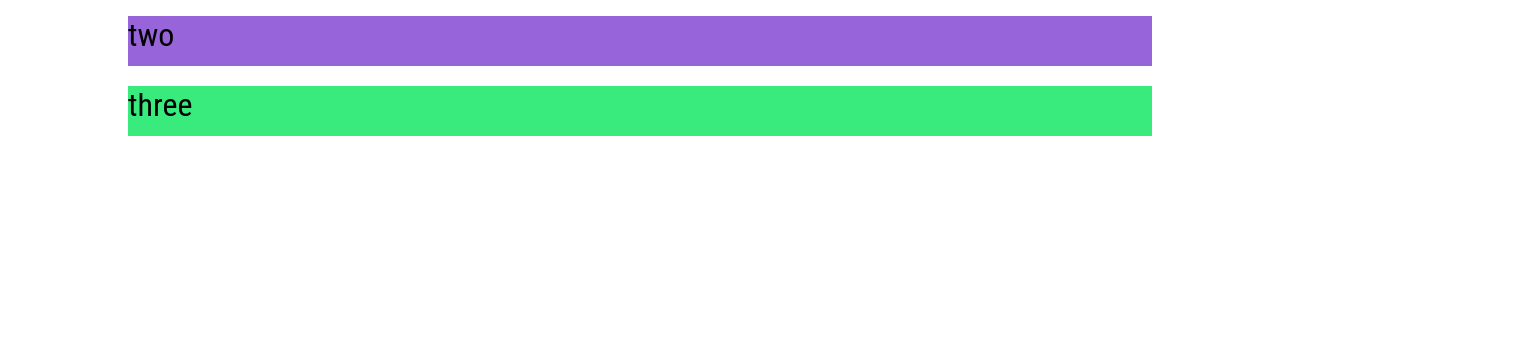
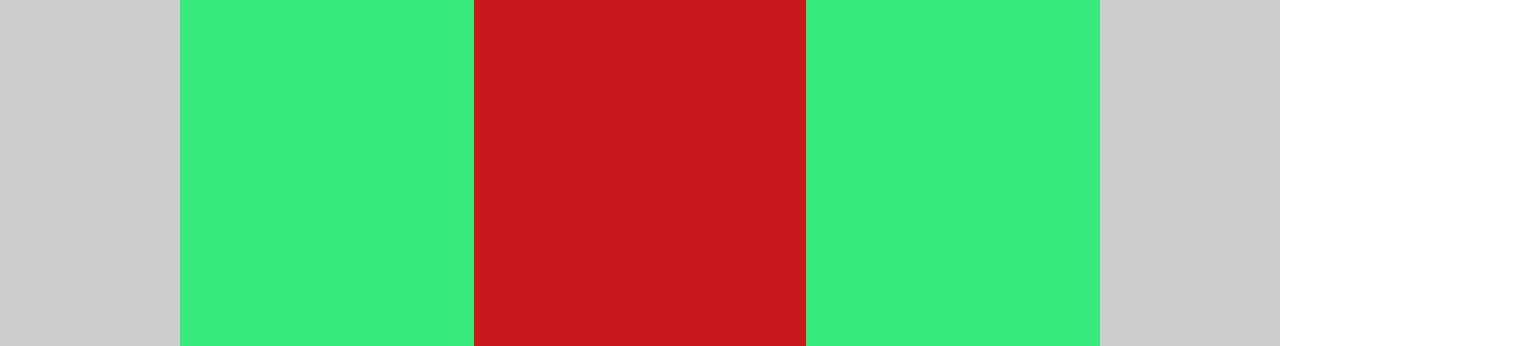
Before and after one commit to chickenclaw13/Tetris, a plain HTML site: page index.html in a window 1280 px wide. Shown: the part 724-1070 px from the top of the page, 1524 px wide, since content can reach past the window. Before the commit the page ends 880 px from the top, so only its background shows below. Drawn offline with nearby package versions, Linux system fonts and the light colour scheme.

Commit message:
add media query

```diff
--- a/css/style.sass
+++ b/css/style.sass
@@ -1,4 +1,5 @@
 @import libs/base
+
 
 
 body
@@ -12,8 +13,6 @@ body
   position: relative
   z-index: 99
   width: 100%
-
-
 
 
 .header-container
@@ -34,38 +33,68 @@ body
   height: 70px
 
 
+.site-main
+  background-color: #cccccc
+
+
 .container
   margin-top: 70px
-  width: 80%
   max-width: 1200px
   margin-left: auto
   margin-right: auto
 
 
-.site-main
-  background-color: #cccccc
+.content , .sidebar
+  height: 300px
+
+.content
+  background-color: $primary-color
+
+.sidebar
+  background-color: $tertiary-color
 
 
-.sidebar
-  height: 500px
-  width: 32%
-  float: left
-  background-color: $primary-color
+@media (min-width: 1200px)
+  .container
+    width: 1000px
 
-.sidebar + .content
-  width: 36%
-  height: 600px
-  float: left
-  background-color: $tertiary-color
 
-// .content:last-child
-//   width: 68%
+@media (min-width: 992px)
+  .container
+    width: 920px
 
-.sidebar ~ .sidebar
-  width: 32%
-  height: 400px
-  float: right
-  background-color: $secondary-color
+
+@media (min-width: 768px)
+
+  .content , .sidebar
+    height: 1000px
+
+  .content
+    width: 68%
+    float: left
+
+  .sidebar
+    width: 32%
+    float: left
+
+
+  .sidebar ~ .sidebar
+    float: right
+
+
+  .sidebar + .content
+    width: 36%
+
+
+  .content:last-child
+    width: 68%
+
+
+  .content:only-child
+    width:100%
+
+
+
 
 
 .site-main-inner
@@ -74,23 +103,25 @@ body
     display: block
     clear: both
 
-.center
-  margin-left: auto
-  margin-right: auto
-  width: 80%
-  height: 50px
-  margin-bottom: 20px
-
-.one
-  background-color: $primary-color
-  // position: absolute
-  margin-left: 500px
 
 
-.two
-  background-color: $secondary-color
-  // position: absolute
+// .center
+//   margin-left: auto
+//   margin-right: auto
+//   width: 80%
+//   height: 50px
+//   margin-bottom: 20px
+
+// .one
+//   background-color: $primary-color
+//   // position: absolute
+//   margin-left: 500px
 
 
-.three
-  background-color: $tertiary-color
+// .two
+//   background-color: $secondary-color
+//   // position: absolute
+
+
+// .three
+//   background-color: $tertiary-color
--- a/index.html
+++ b/index.html
@@ -12,6 +12,7 @@
     />
     </head>
     <body>
+       <meta name="viewport" content="width=device-width, initial-scale=1">
        <div class="site-header">
          <div class="header-container site-header-inner">
             <div class="site-logo">web logo</div>
@@ -25,10 +26,10 @@
             </div>
         </div>
 
-            <div class="main">
+            <!-- <div class="main">
                 <div class="one center">one</div>
                 <div class="two center">two</div>
                 <div class="three center">three</div>
-            </div>
+            </div>    -->
     </body>
 </html>
```
Also changed, not shown: css/style.css.
